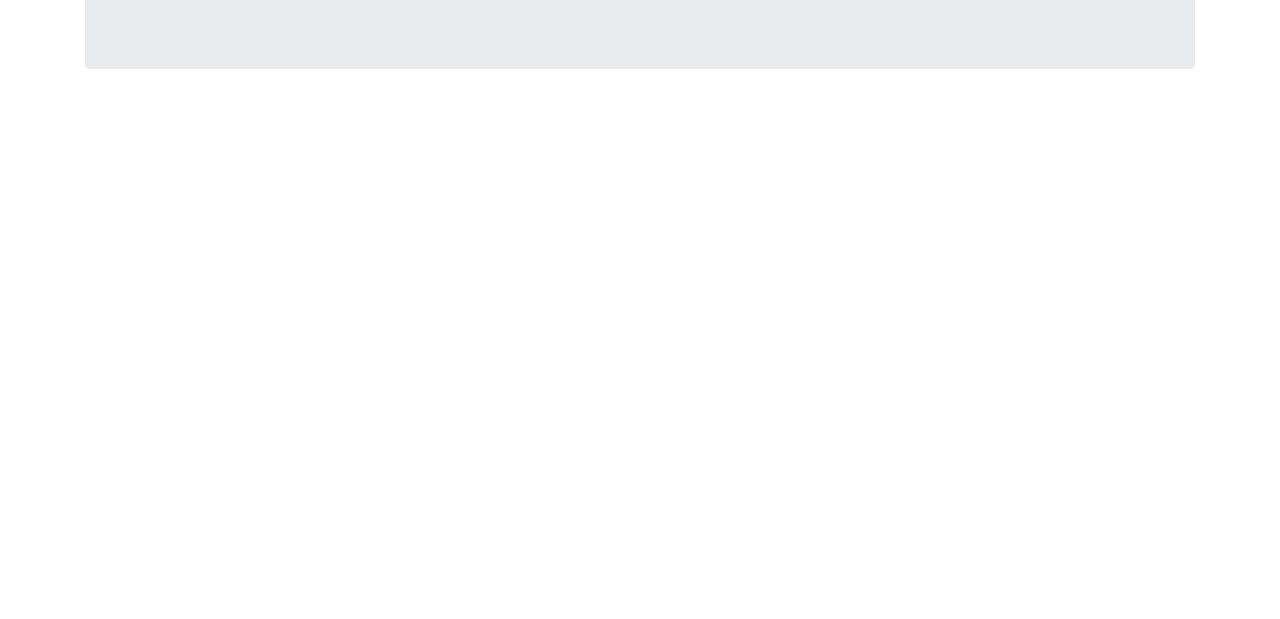
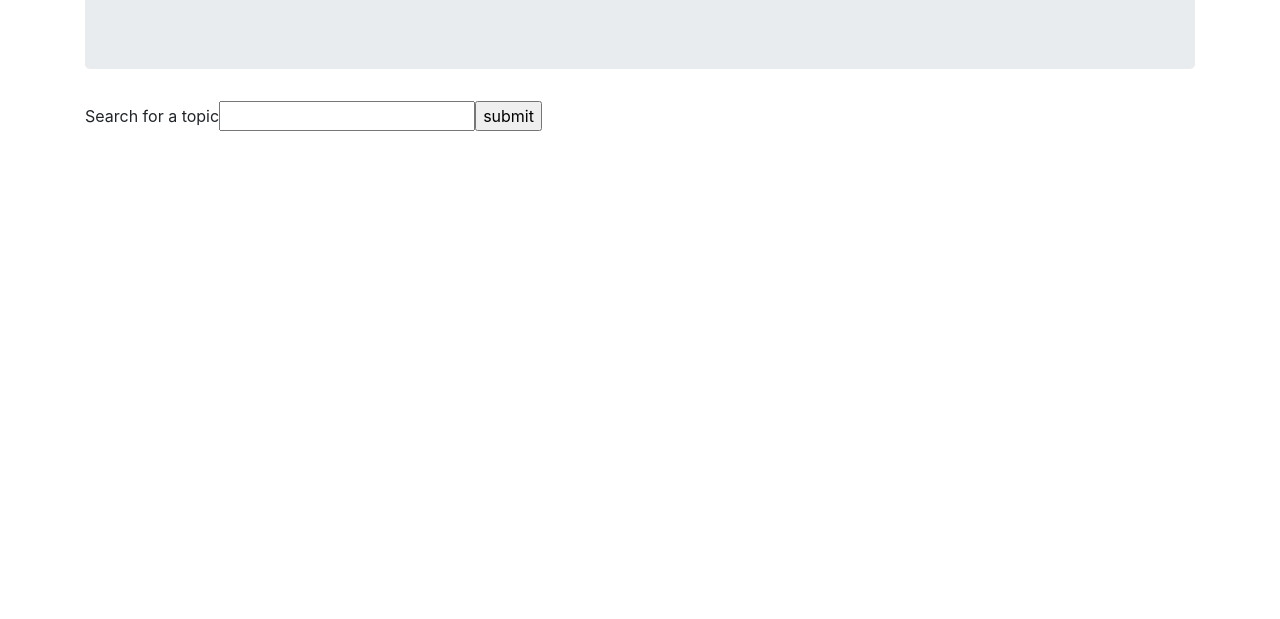
Before and after one commit to bgranade/giftastic, a plain HTML site: page index.html in a window 1280 px wide. Shown: the part 181-800 px from the top of the page. Drawn offline with nearby package versions, Linux system fonts and the light colour scheme; a web font is replaced by a local one.

Commit message:
form added to my html

```diff
--- a/index.html
+++ b/index.html
@@ -15,6 +15,14 @@
         <h1>Bands</h1>
         <h4>Click the buttons to display GIPHYs of your favorite bands <br>Search to add more buttons!</h4>
       </div>
+      <form class="form-inline" id="theSearch">
+            <div class="form-group">
+              <label for="topicInput">Search for a topic </label>
+              <input type="text" id="topicInput">
+            </div>
+            <!-- Button triggers topics to be added -->
+            <input id="addtopics" type="submit" value="submit">
+          </form>
 
 
     </body>
```
